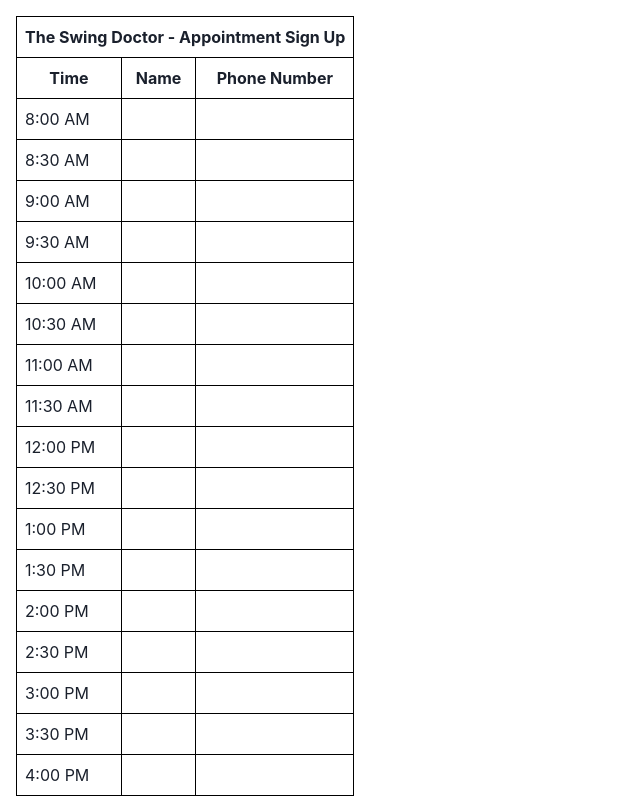
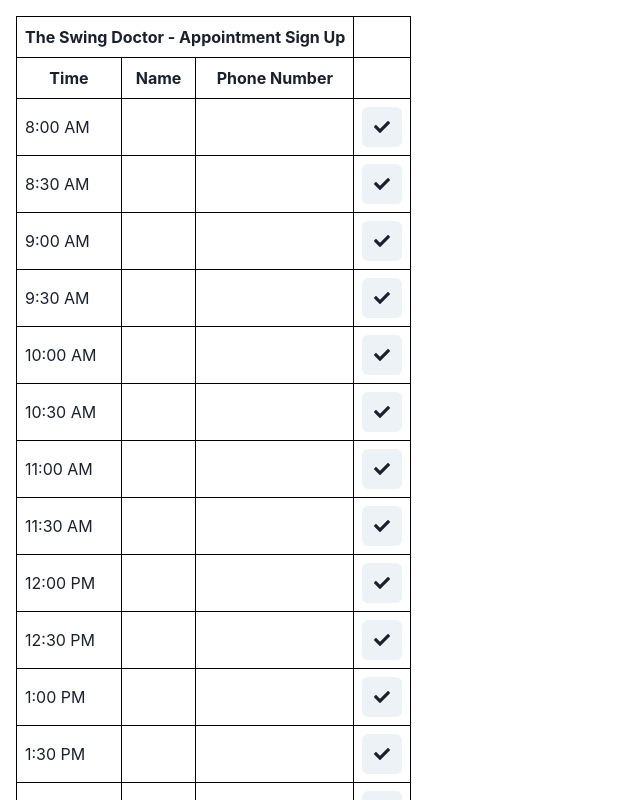
Before and after one commit to RabbitTerra/golf-schedule-react, a React (Create React App) app: page / in a window 1280 px wide. Shown: the top 800 px of the page, without its empty margins (0-640 px from the left). Built offline with nearby package versions, Linux system fonts and the light colour scheme; no server answers.

Commit message:
feat: update UI

```diff
--- a/package.json
+++ b/package.json
@@ -18,6 +18,7 @@
     "framer-motion": "^6.3.11",
     "react": "^18.1.0",
     "react-dom": "^18.1.0",
+    "react-icons": "^4.4.0",
     "react-scripts": "5.0.1",
     "react-table": "^7.8.0",
     "styled-components": "^5.3.5",
--- a/src/App.js
+++ b/src/App.js
@@ -1,4 +1,6 @@
-import { ChakraProvider } from "@chakra-ui/react";
+import { ChakraProvider, IconButton } from "@chakra-ui/react";
+import { FaCheck } from "react-icons/fa";
+import { MdClose } from "react-icons/md";
 import axios from "axios";
 import { useEffect, useMemo, useState } from "react";
 import { useTable } from "react-table";
@@ -63,6 +65,7 @@ function Table({ columns, data, setSelectRow, openModal, cancelBook }) {
             {headerGroup.headers.map((column) => (
               <th {...column.getHeaderProps()}>{column.render("Header")}</th>
             ))}
+            <th></th>
           </tr>
         ))}
       </thead>
@@ -70,10 +73,27 @@ function Table({ columns, data, setSelectRow, openModal, cancelBook }) {
         {rows.map((row, i) => {
           prepareRow(row);
           return (
-            <tr {...row.getRowProps()} onClick={() => getRowValue(row)}>
+            <tr {...row.getRowProps()}>
               {row.cells.map((cell) => {
                 return <td {...cell.getCellProps()}>{cell.render("Cell")}</td>;
               })}
+              {!row.original._id ? (
+                <td>
+                  <IconButton
+                    aria-label="Book"
+                    icon={<FaCheck />}
+                    onClick={() => getRowValue(row)}
+                  />
+                </td>
+              ) : (
+                <td>
+                  <IconButton
+                    aria-label="Cancel Book"
+                    icon={<MdClose />}
+                    onClick={() => getRowValue(row)}
+                  />
+                </td>
+              )}
             </tr>
           );
         })}
```
Also changed, not shown: 1 other file (tests, documents, lock files or other folders).
